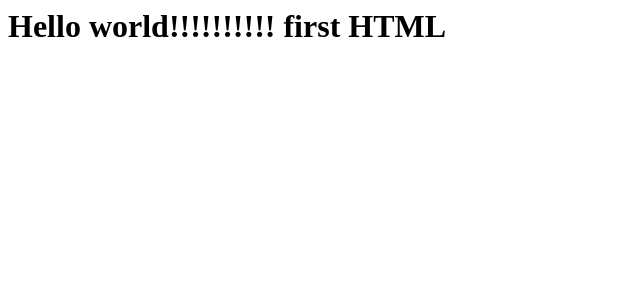
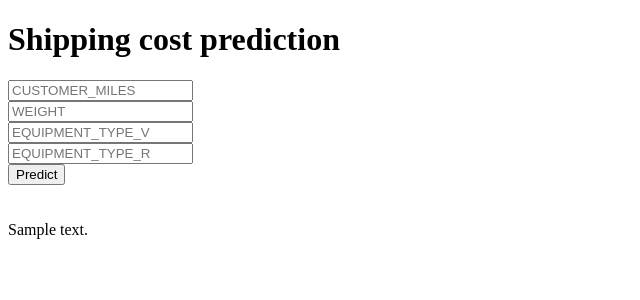
Before and after one commit to keerthikkn/Shipping_cost_prediction, a Flask app: template templates/home.html in a window 1280 px wide. Shown: the top 300 px of the page, without its empty margins (0-640 px from the left). Run offline with Flask 3, Linux system fonts and the light colour scheme; the template is opened without the code that fills it: most values are stand-ins (such as "Sample title", 1, 10 or a date in 2020); parts of the project's set-up code (start-up, migrations or seed data) failed here and were passed over.

Commit message:
working html

```diff
--- a/app.py
+++ b/app.py
@@ -12,7 +12,7 @@ def home():
     return render_template('home.html')
 
 @app.route('/predict_api',methods = ['post'])
-def prdict_api():
+def predict_api():
     data = request.json['data']
     print(data)
     data = np.array(list(data.values())).reshape(1,-1)
@@ -20,5 +20,14 @@ def prdict_api():
     print(output[0])
     return jsonify(output[0])
 
+@app.route('/predict',methods=['POST'])
+def predict():
+    data=[float(x) for x in request.form.values()]
+    data =np.array(data).reshape(1,-1)
+    print(data)
+    output=model.predict(data)[0]
+    return render_template("home.html",prediction_text="Estimated shipping cost is {}".format(output))
+
+
 if __name__=="__main__":
     app.run(debug=True)
--- a/templates/home.html
+++ b/templates/home.html
@@ -1,6 +1,37 @@
-<h1>
+<!DOCTYPE html>
+<html >
 
-Hello world!!!!!!!!!!
-first HTML
+<head>
+  <meta charset="UTF-8">
+  <title>ML API</title>
+  <link href='https://fonts.googleapis.com/css?family=Pacifico' rel='stylesheet' type='text/css'>
+<link href='https://fonts.googleapis.com/css?family=Arimo' rel='stylesheet' type='text/css'>
+<link href='https://fonts.googleapis.com/css?family=Hind:300' rel='stylesheet' type='text/css'>
+<link href='https://fonts.googleapis.com/css?family=Open+Sans+Condensed:300' rel='stylesheet' type='text/css'>
 
-</h1>
+
+</head>
+
+<body>
+ <div class="login">
+	<h1>Shipping cost prediction</h1>
+
+     <!-- Main Input For Receiving Query to our ML -->
+    <form action="{{ url_for('predict')}}"method="post">
+      <input type="text" name="DISTANCE" placeholder="CUSTOMER_MILES" required="required" /><br>
+    	<input type="text" name="WEIGHT" placeholder="WEIGHT" required="required" /><br>
+        <input type="text" name="VAN" placeholder="EQUIPMENT_TYPE_V" required="required" /><br>
+        <input type="text" name="REEFER" placeholder="EQUIPMENT_TYPE_R" required="required" /><br>
+
+        <button type="submit" class="btn btn-primary btn-block btn-large">Predict</button>
+    </form>
+
+   <br>
+   <br>
+
+
+ </div>
+ {{prediction_text}}
+
+</body>
+</html>
```
Also changed, not shown: 1 other file.
